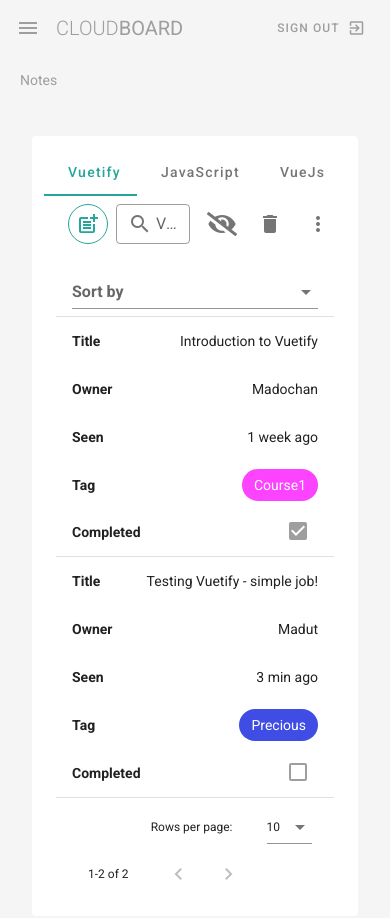
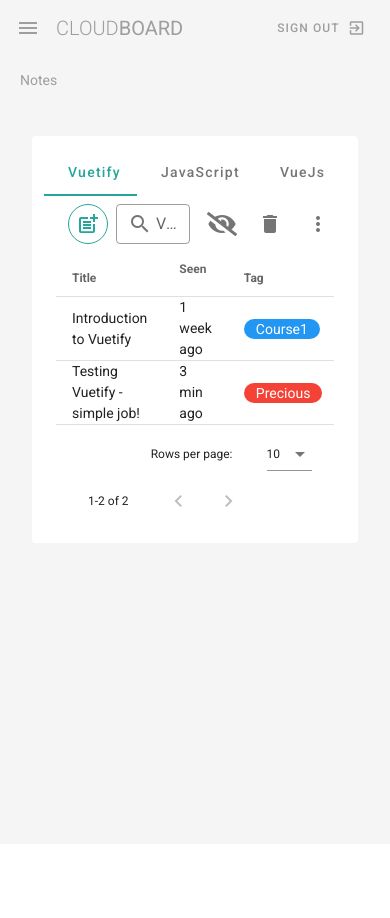
Before and after one commit to Madalin-Antonoiu/Cloud-Board, a Vue app in the folder client/: page /mantonoiu/notes in a window 390 px wide. Shown: the top 918 px of the page. After the commit the page ends 844 px from the top, so only its background shows below. Built offline with nearby package versions, Linux system fonts and the light colour scheme.

Commit message:
Table Mobile Breakpoint = NaN + Badges change dinamically

```diff
--- a/client/src/views/Notes.vue
+++ b/client/src/views/Notes.vue
@@ -28,7 +28,7 @@
                 <!-- Toolbar above Table-->
                 <v-toolbar dense flat class="mt-1"> <!--style=" opacity: 0.6 " -->
 
-                  <v-btn class="ma-2" outlined small fab color="primary">
+                  <v-btn class="ma-2" outlined small fab color="primary" @click="doTHis">
                     <v-icon >post_add</v-icon>
                   </v-btn>
 
@@ -84,22 +84,26 @@
 
                   </v-layout> -->
                    <!-- :hide-default-header="$vuetify.breakpoint.mdAndDown" -->
-                 <!--:dense="$vuetify.breakpoint.mdAndDown" -->
-                    <v-data-table ref="tableC"
-
-                      dense
+                 <!--:dense="$vuetify.breakpoint.mdAndDown"
+                  && dog == 'heightAuto'
+                 -->
+                    <v-data-table id="table" ref="tableC"
+                      :dense="$vuetify.breakpoint.mdAndDown"
                       :headers="headers"
                       :items="group.notes"
                       :search="search"
+                      :mobile-breakpoint='NaN'
                     >
 
                     <template v-slot:item.completed="{ item }">
                       <v-simple-checkbox v-model="item.completed" disabled></v-simple-checkbox>
                     </template>
                       <!--this.$refs.table.hasAttribute('dense') -->
+                      <!-- style="height: auto"  only when v-data-table has dense-->
                       <template v-slot:item.tag="{ item }">
                         <v-chip :color="getColor(item.tag)" dark
-                        :class="{'heightAuto': editMeHereYouWereLast }"
+                        :class="{'heightAuto' : $vuetify.breakpoint.mdAndDown}"
+
                         >{{ item.tag }}</v-chip>
                       </template>
 
@@ -132,8 +136,11 @@
 export default {
   name: 'About',
   // Written like this, data doesn't need return {}
-  data: () => ({
+  data() {
+    return {
+      // dog: 'heightAuto',
       yes: true,
+      obj: '',
       groups:{
         Vuetify :{
             name: 'Vuetify',
@@ -205,16 +212,27 @@ export default {
         { text: 'Completed', value: 'completed' },
       ],
       rules: [v => v.length <= 14 || 'Max 15 characters'],
+  }},
+  methods: {
 
-  }),
-    methods: {
-      getColor () {
+    doTHis(){
+      // let myObj = this.$refs.tableC[0]
+
+      if(this.$refs.tableC[0].dense) {
+          this.tableIsDense="true"
+      }
+      else {
+          this.tableIsDense="false"
+      }
+
+    },
+    getColor (tag) {
       //Beware, this generates random color always
-        let color = this.randomColor();
-        return color
-        // if (tag == 'Course1') return 'blue'
-        // else if (tag == "ToLearn") return 'yellow'
-        // else return color
+      // let color = this.randomColor();
+      // return color
+      if (tag == 'Course1') return 'blue'
+      else if (tag == "ToLearn") return 'yellow'
+      else return 'red'
     },
 
     randomColor(){
@@ -229,12 +247,7 @@ export default {
 </script>
 
 <style lang="css" >
-/* .iconify { color: #7BC6FF !important} */
-/* .v-text-field .v-input__control .v-input__slot {
-    height: 10px !important;
-
-  } */
-  .heightAuto{
-    height: auto;
+  .heightAuto {
+    height: auto !important;
   }
 </style>
```
Lines whose indentation alone changed are shown as unchanged.
